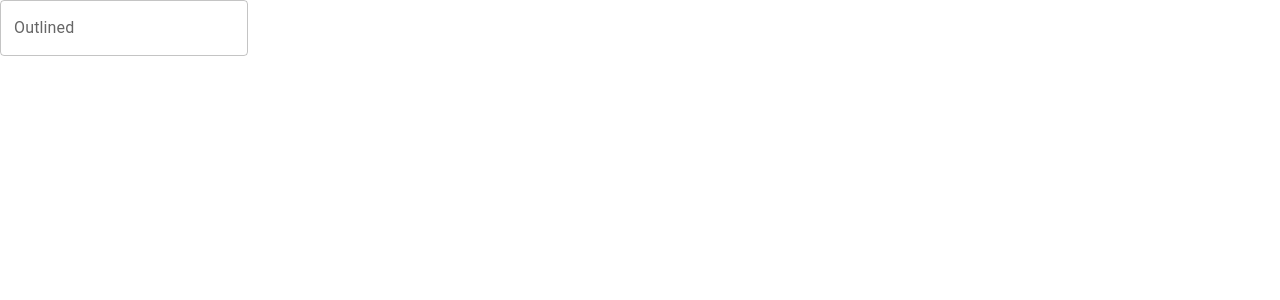
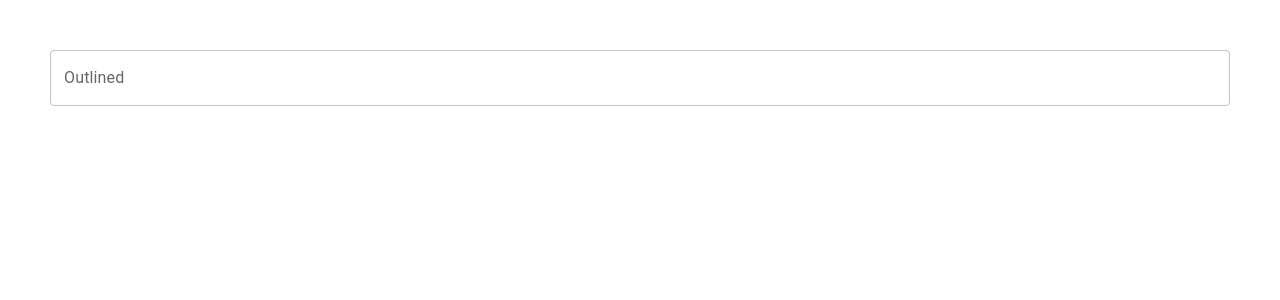
Before and after one commit to ishantsahni/ishant_fe, a React (Create React App) app: page /rough in a window 1280 px wide. Shown: the top 300 px of the page. Built offline with nearby package versions, Linux system fonts and the light colour scheme.

Commit message:
full width added

```diff
--- a/src/components/CustomTextField/index.jsx
+++ b/src/components/CustomTextField/index.jsx
@@ -2,7 +2,14 @@ import { TextField } from "@mui/material";
 
 function CustomTextField() {
     return (
-        <div><TextField id="outlined-basic" label="Outlined" variant="outlined" /></div>
+        <div>
+        <TextField
+            id="outlined-basic"
+            fullWidth
+            label="Outlined"
+            variant="outlined"
+        />
+          </div>
     )
 }
 
--- a/src/pages/RoughPage/index.js
+++ b/src/pages/RoughPage/index.js
@@ -1,7 +1,7 @@
 import CustomTextField from "../../components/CustomTextField";
 
 function RoughPage() {
-    return (<div>
+    return (<div className="mt-[50px] mx-[50px]">
         <CustomTextField />
     </div>)
 }
```
